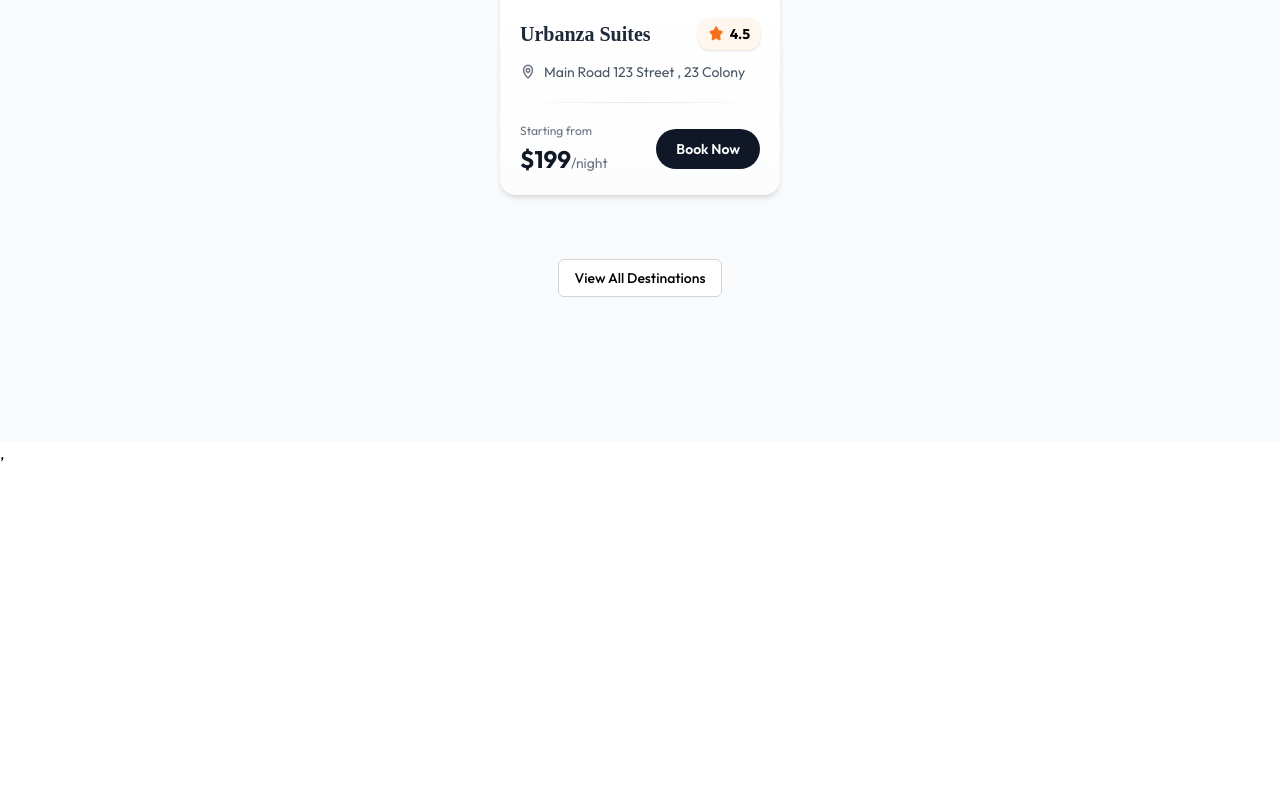
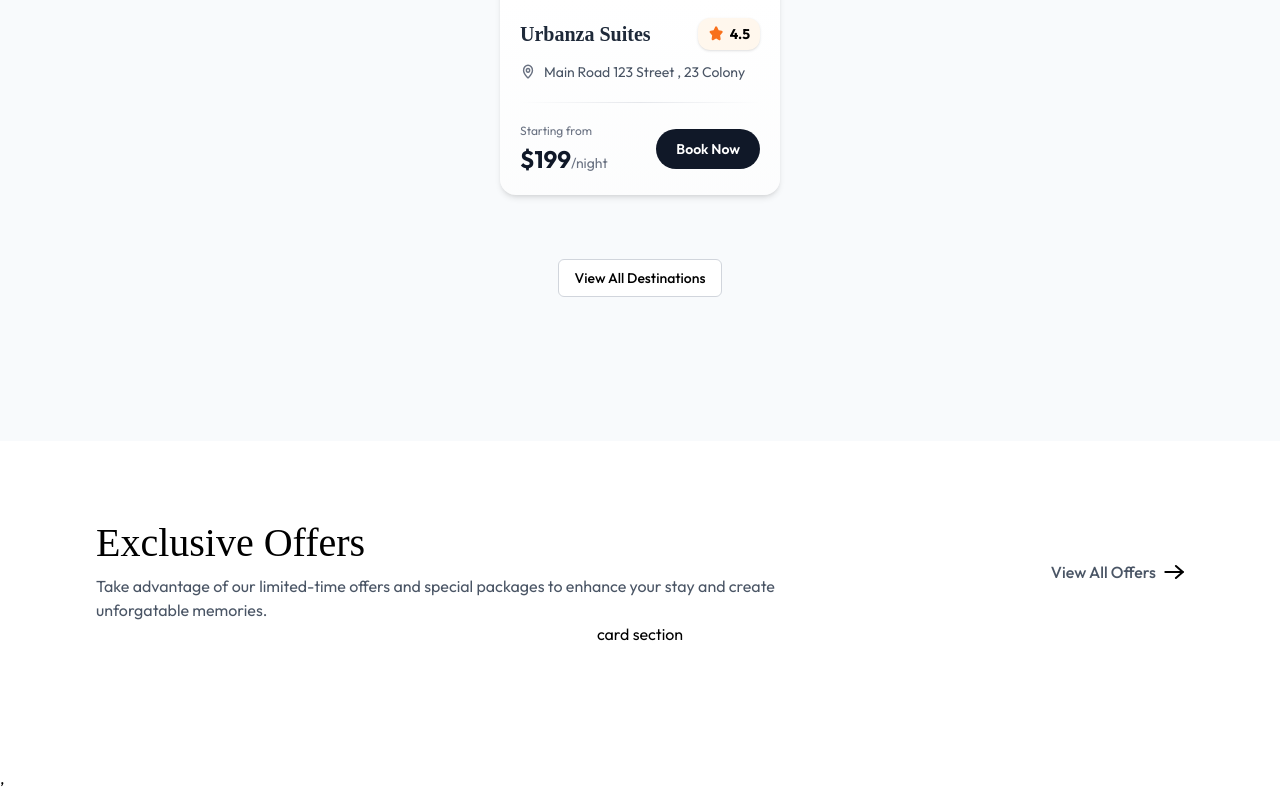
Before and after one commit to ankitkr52/Hotel-booking-website, a React (Vite) app in the folder client/: page / in a window 1280 px wide. Shown: the part 1667-2457 px from the top of the page. Before the commit the page ends 2132 px from the top, so only its background shows below. Built offline with nearby package versions, Linux system fonts and the light colour scheme; no server answers; a web font is replaced by a local one.

Commit message:
fixed experiance section

```diff
--- /dev/null
+++ b/client/src/components/ExclusiveOffer.jsx
@@ -0,0 +1,26 @@
+import React from 'react'
+import Title from './Title'
+import { assets } from '../assets/assets'
+
+const ExclusiveOffer = () => {
+    return (
+        <div className='flex flex-col items-center px-6 md:px-16 lg:px-24 pt-20 pb-30'>
+            <div className='flex flex-col md:flex-row items-center justify-between w-full' >
+                <Title align='left' title='Exclusive Offers' subTitle="Take advantage of our limited-time offers and special packages to enhance your stay and create unforgatable memories." />
+                <button className='group flex items-center gap-2 font-medium text-gray-600 hover:text-black cursor-pointer transition-colors max-md:mt-12'>
+                    View All Offers
+                    <img
+                        src={assets.arrowIcon}
+                        alt="arrow-icon"
+                        className="w-5 h-5 group-hover:translate-x-1 transition-transform duration-300"
+                    />
+                </button>
+            </div>
+            <div>
+                card section
+            </div>
+        </div>
+    )
+}
+
+export default ExclusiveOffer
--- a/client/src/pages/Home.jsx
+++ b/client/src/pages/Home.jsx
@@ -1,12 +1,14 @@
 import React from 'react'
 import Hero from '../components/Hero'
 import FeaturedDestination from '../components/FeaturedDestination'
+import ExclusiveOffer from '../components/ExclusiveOffer'
 
 const Home = () => {
   return (
     <div>
       <Hero/>
       <FeaturedDestination/>
+      <ExclusiveOffer/>
     </div>
   )
 }
```
